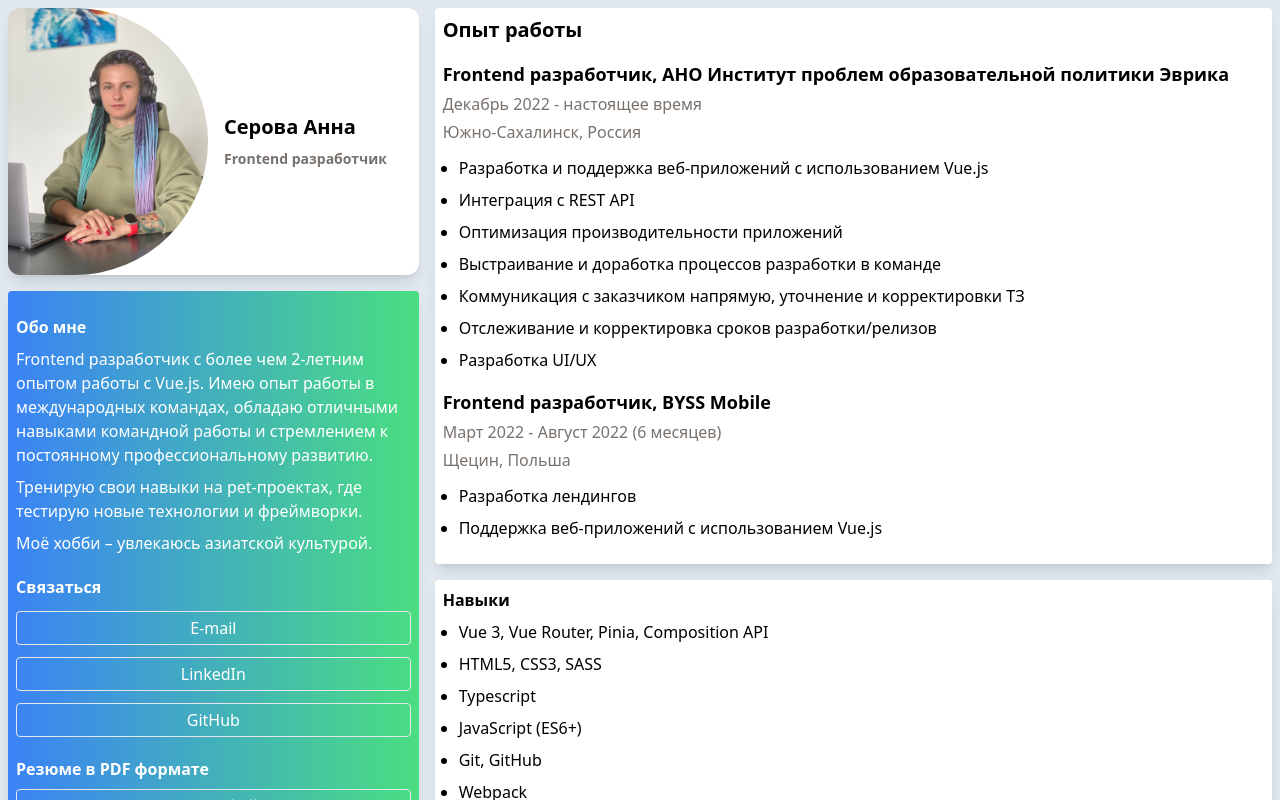
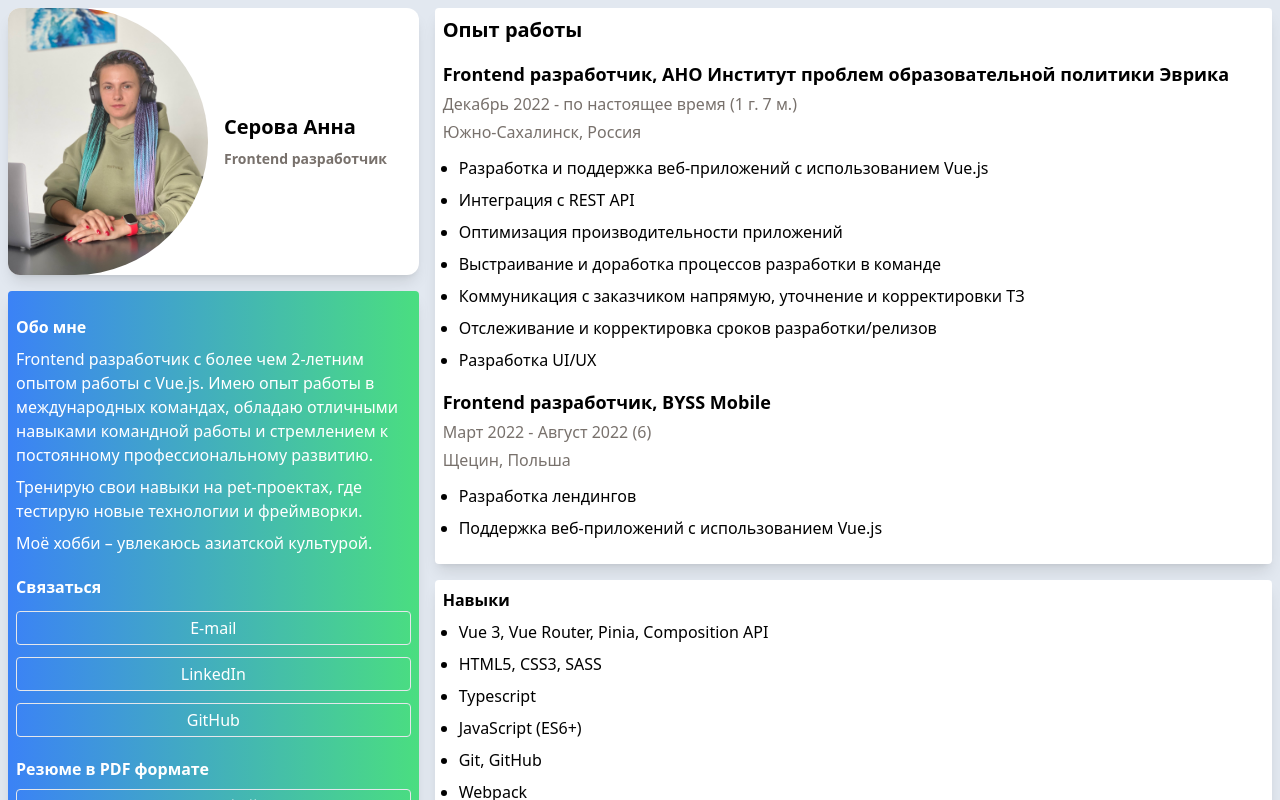
Before and after one commit to webchillgames/cv, a Next.js app: page / in a window 1280 px wide. Shown: the top 800 px of the page. Built offline with nearby package versions, Linux system fonts and the light colour scheme.

Commit message:
add month counter

```diff
--- a/next.config.mjs
+++ b/next.config.mjs
@@ -3,7 +3,7 @@ const isProd = process.env.NODE_ENV === 'production';
 
 const nextConfig = {
   reactStrictMode: true,
-  output: 'export',
+  // output: 'export',
   images: {
     unoptimized: true,
   },
--- a/src/components/PreviousJob.tsx
+++ b/src/components/PreviousJob.tsx
@@ -1,9 +1,18 @@
 interface IJob {
     title: string,
     company: string,
-    period: string,
+    period: IPeriod,
     place: string,
     responsibilities: string[],
+}
+interface IDate {
+    month: number
+    year: number
+}
+
+interface IPeriod {
+    start: IDate
+    end: IDate | null
 }
 
 function listOfResponsibilities(responsibilities: string[]) {
@@ -11,14 +20,57 @@ function listOfResponsibilities(responsibilities: string[]) {
     return <ul className="list-disc pl-4">{list}</ul>
 }
 
+function countMonth(period: IPeriod): String {
+    const months = [
+        "Январь",
+        "Февраль",
+        "Март",
+        "Апрель",
+        "Май",
+        "Июнь",
+        "Июль",
+        "Август",
+        "Сентябрь",
+        "Октябрь",
+        "Ноябрь",
+        "Декабрь"
+    ];
+
+    const start = new Date()
+    const end = new Date()
+    const today = new Date()
+
+    start.setMonth(period.start.month)
+    start.setFullYear(period.start.year)
+
+    if (period.end) {
+        end.setMonth(period.end.month)
+        end.setFullYear(period.end.year)
+    }
+
+    const monthDiff = (d: Date) => (d.getFullYear() - start.getFullYear()) * 12 + (d.getMonth() - start.getMonth() + 1)
+    const monthYear = (d: Date) => `${months[d.getMonth()]} ${d.getFullYear()}`
+    const result = (diff: number): string => {
+        if (diff < 12) {
+            return `${diff}`
+        }
+
+        const years = Math.floor(diff / 12)
+        const monthRemainder = diff - years * 12
+
+        return `${years} г. ${monthRemainder} м.`
+    }
+
+    return `${monthYear(start)} - ${period.end ? monthYear(end) : 'по настоящее время'} (${period.end ? result(monthDiff(end)) : result(monthDiff(today))})`
+}
+
 export default function PreviousJob({ job }: { job: IJob }) {
     return (
         <div className="my-4">
             <h3 className="font-bold mb-1 text-lg">{job.title}, {job.company}</h3>
-            <p className="mb-1 text-stone-500">{job.period}</p>
+            <p className="mb-1 text-stone-500">{countMonth(job.period)}</p>
             <p className="mb-3 text-stone-500">{job.place}</p>
             {listOfResponsibilities(job.responsibilities)}
-
         </div>
     )
 }
--- a/src/info.tsx
+++ b/src/info.tsx
@@ -25,7 +25,7 @@ export const jobs = [
     {
         title: 'Frontend разработчик',
         company: 'АНО Институт проблем образовательной политики Эврика',
-        period: 'Декабрь 2022 - настоящее время',
+        period: { start: { month: 11, year: 2022 }, end: null, },
         place: 'Южно-Сахалинск, Россия ',
         responsibilities: [
             'Разработка и поддержка веб-приложений с использованием Vue.js',
@@ -40,7 +40,7 @@ export const jobs = [
     {
         title: 'Frontend разработчик',
         company: 'BYSS Mobile',
-        period: 'Март 2022 - Август 2022 (6 месяцев)',
+        period: { start: { month: 2, year: 2022 }, end: { month: 7, year: 2022 } },
         place: 'Щецин, Польша',
         responsibilities: [
             'Разработка лендингов',
```
Also changed, not shown: 1 other file (tests, documents, lock files or other folders).
